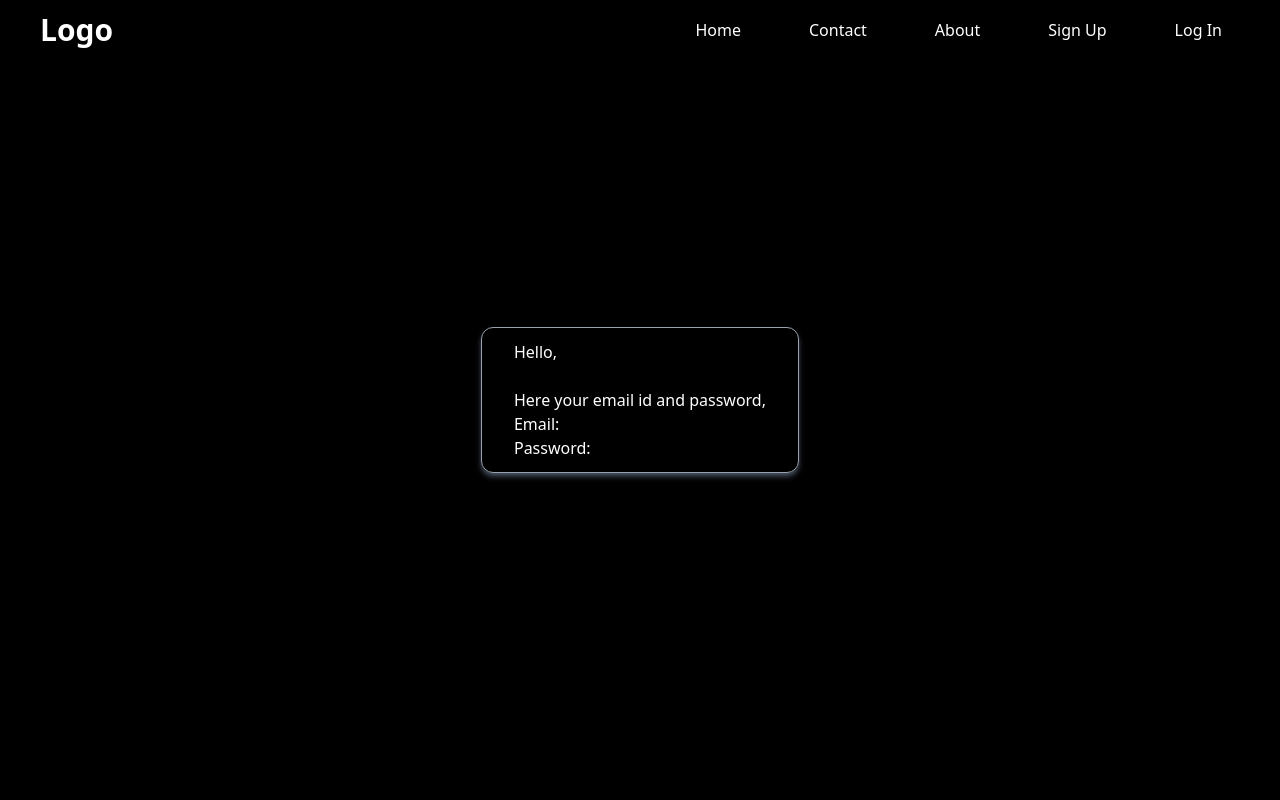
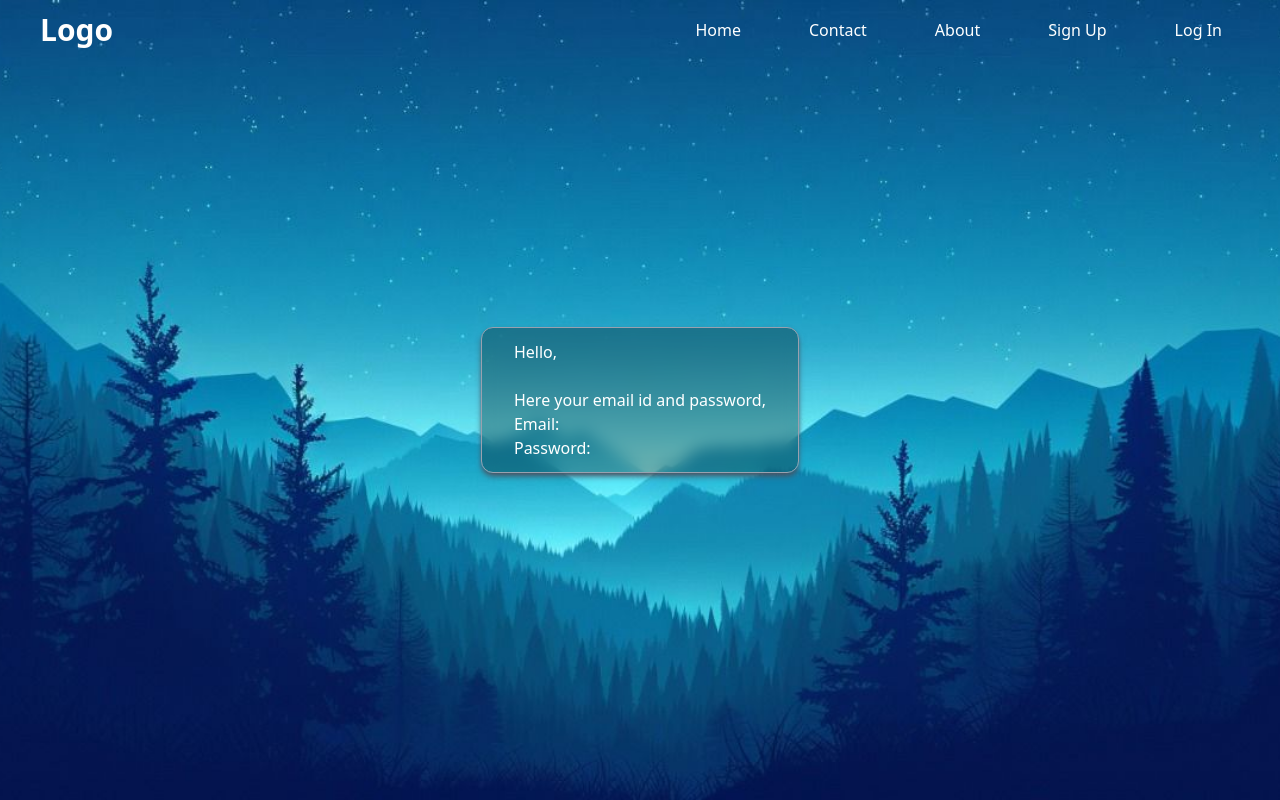
Before and after one commit to Manish463/Login-Page, a React (Vite) app in the folder frontend/: page /profile in a window 1280 px wide. Built offline with nearby package versions, Linux system fonts and the light colour scheme; no server answers.

Commit message:
Changed UI

```diff
--- a/frontend/src/App.jsx
+++ b/frontend/src/App.jsx
@@ -69,7 +69,7 @@ function App() {
   return (
     <>
       <userdataContext.Provider value={userData} >
-        <div className="container w-full flex justify-center items-center h-screen m-0 p-0 box-border bg-black text-white">
+        <div className="container w-full flex justify-center items-center h-screen m-0 p-0 box-border bg-black text-white bg-[url('images/background2.jpg')] bg-cover bg-center bg-no-repeat">
           <RouterProvider router={router} />
         </div>
       </userdataContext.Provider>
--- a/frontend/src/components/Home.jsx
+++ b/frontend/src/components/Home.jsx
@@ -6,7 +6,7 @@ function Home() {
   const userData = useContext(userdataContext)
 
   return (
-    <div className="box-border flex flex-col p-3 px-8 justify-center rounded-xl items-center border border-gray-400 backdrop-blur-sm bg-black/30 shadow-md shadow-gray-600 text-white">
+    <div className="box-border flex flex-col p-3 px-8 m-3 justify-center rounded-xl items-center border border-gray-400 backdrop-blur-sm bg-black/30 shadow-md shadow-gray-600 text-center text-white">
       <h2 className='text-xl font-bold'>{userData ? `Welcome ${userData.username}` : "Welcome to the page" }</h2>
     </div>
   )
--- a/frontend/src/components/Login.jsx
+++ b/frontend/src/components/Login.jsx
@@ -48,7 +48,7 @@ const Login = ({sendResponse}) => {
 
   return (
     <>
-      <form onSubmit={handleSubmit(onSubmit)} className="box-border fram flex flex-col min-h-[400px] w-[330px] p-3 px-8 justify-evenly rounded-xl items-center border border-gray-400 backdrop-blur-sm bg-black/30 shadow-md shadow-gray-600 text-white">
+      <form onSubmit={handleSubmit(onSubmit)} className="box-border fram flex flex-col min-h-[23em] w-[18em] md:w-[20em] m-3 p-3 px-8 justify-evenly rounded-xl items-center border border-gray-400 backdrop-blur-sm bg-black/30 shadow-md shadow-gray-600 text-white">
 
         <div className='flex flex-col gap-3 items-center'>
           <h1 className='text-4xl font-semibold'>Log In</h1>
--- a/frontend/src/components/Profile.jsx
+++ b/frontend/src/components/Profile.jsx
@@ -6,7 +6,7 @@ const Profile = () => {
     const userData = useContext(userdataContext)
 
     return (
-        <div className="box-border flex flex-col p-3 px-8 justify-center rounded-xl items-center border border-gray-400 backdrop-blur-sm bg-black/30 shadow-md shadow-gray-600 text-white">
+        <div className="box-border flex flex-col p-3 px-8 m-3 justify-center rounded-xl items-center border border-gray-400 backdrop-blur-sm bg-black/30 shadow-md shadow-gray-600 text-white">
             <div>
                 <p>Hello, <i>{userData.username}</i></p>
                 <br />
--- a/frontend/src/components/Signup.jsx
+++ b/frontend/src/components/Signup.jsx
@@ -60,7 +60,7 @@ function Signup({sendResponse}) {
   }
 
   return (
-      <form onSubmit={handleSubmit(onSubmit)} className="box-border fram flex flex-col min-h-[430px] w-[330px] p-3 px-8 justify-evenly rounded-xl items-center border border-gray-400 backdrop-blur-sm bg-black/30 shadow-md shadow-gray-600 text-white">
+      <form onSubmit={handleSubmit(onSubmit)} className="box-border fram flex flex-col min-h-[25em] w-[18em] md:w-[20em] m-3 p-3 px-8 justify-evenly rounded-xl items-center border border-gray-400 backdrop-blur-sm bg-black/30 shadow-md shadow-gray-600 text-white">
 
         <div className='flex flex-col gap-3 items-center'>
           <h1 className='text-4xl font-semibold'>Sign Up</h1>
```
Also changed, not shown: frontend/src/images/background.jpg (deleted).
